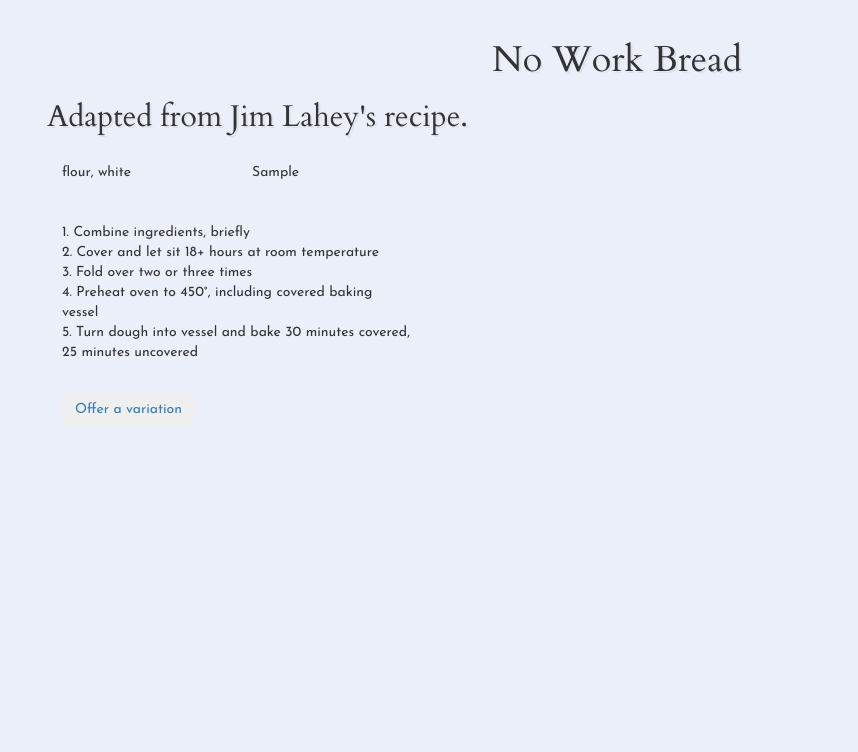
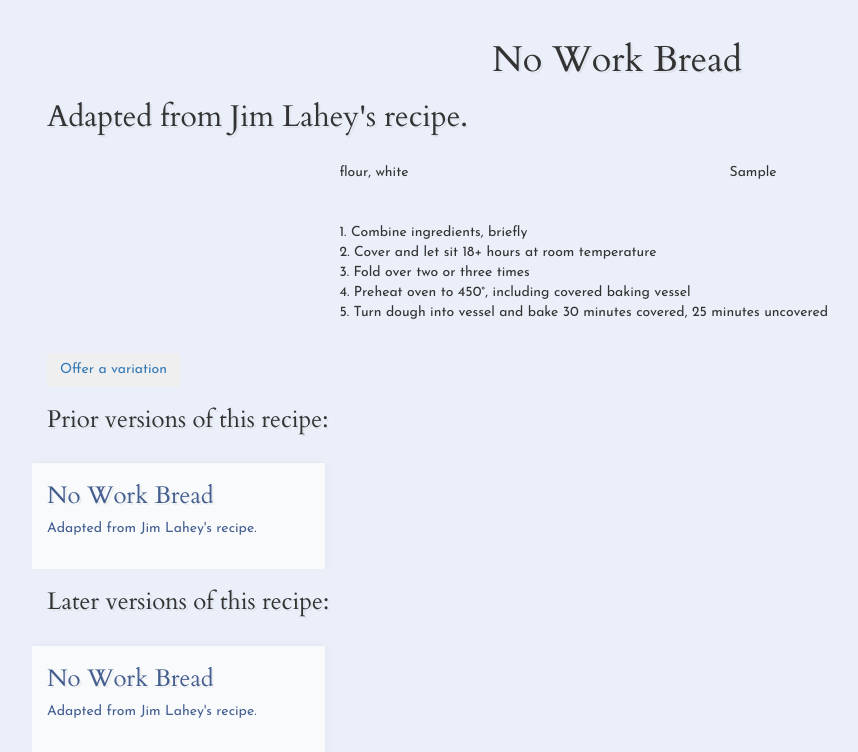
Before and after one commit to TeamReciprocity/reciprocity, a Django app: page /recipe/view/1/ in a window 1280 px wide. Shown: the part 52-804 px from the top of the page, without its empty margins (23-881 px from the left). Before the commit the page ends 466 px from the top, so only its background shows below. Run offline with Django 3.2, Linux system fonts and the light colour scheme; a user stored in the database is signed in; data comes from the database, SQL or seed files in the repository; tables that the repository leaves empty hold one stand-in row (values such as "Sample post"); parts of the project's set-up code (start-up, migrations or seed data) failed here and were passed over; some libraries are stand-ins or nearby versions.

Commit message:
detail view styled

```diff
--- a/reciprocity/recipe/templates/recipe/view-recipe.html
+++ b/reciprocity/recipe/templates/recipe/view-recipe.html
@@ -8,17 +8,18 @@ Reciprocity - {{ recipe.title }}
 <div class="container">
   <h1 class="page_title">{{ recipe.title }}</h1>
   <h2>{{ recipe.description }}</h2>
-  <div class="container-fluid">
     {% for ingredient in recipe.ingredients_in_recipe.all %}
     <div class="row">
-      <div class="col-md-2">{{ ingredient.ingredient }}</div>
-      <div class="col-md-4">{{ ingredient.quantity }}</div>
-      <div class="col-md-5"></div>
+      <div class="col-md-3"></div>
+      <div class="col-md-4">{{ ingredient.ingredient }}</div>
+      <div class="col-md-2">{{ ingredient.quantity }}</div>
+      <div class="col-md-3"></div>
     </div>
     {% endfor %}
     <div class="row">
-      <div class="col-md-4">{{ recipe.directions|linebreaks }}</div>
-      <div class="col-md-8"></div>
+      <div class="col-md-3"></div>
+      <div class="col-md-6">{{ recipe.directions|linebreaks }}</div>
+      <div class="col-md-3"></div>
     </div>
     {% if request.user.pk == recipe.author.pk %}
     <a href="{% url 'edit-recipe' pk=recipe.pk %}">
@@ -28,7 +29,34 @@ Reciprocity - {{ recipe.title }}
     <a href="{% url 'vary-recipe' pk=recipe.pk %}">
       <button class="btn">Offer a variation</button></a>
     {% endif %}
-  </div>
+    {% if recipe.ancestors.all %}
+    <h3>Prior versions of this recipe:</h3>
+    {% endif %}
+    <div class="row">
+      {% for recipe in recipe.ancestors.all|slice:":6" %}
+      {% if not forloop.counter|divisibleby:3 %}
+      {% include 'recipe/recipe_tile.html' %}
+      {% else %}
+      {% include 'recipe/recipe_tile.html' %}
+    </div>
+    <div class="row">
+      {% endif %}
+      {% endfor %}
+    </div>
+    {% if recipe.total_variations.all %}
+    <h3>Later versions of this recipe:</h3>
+    {% endif %}
+    <div class="row">
+      {% for recipe in recipe.total_variations.all|slice:":6" %}
+      {% if not forloop.counter|divisibleby:3 %}
+      {% include 'recipe/recipe_tile.html' %}
+      {% else %}
+      {% include 'recipe/recipe_tile.html' %}
+    </div>
+    <div class="row">
+      {% endif %}
+      {% endfor %}
+    </div>
 </div>
 
 {% endblock %}
--- a/reciprocity/recipe/urls.py
+++ b/reciprocity/recipe/urls.py
@@ -20,10 +20,10 @@ urlpatterns = [
         name='ingredient-autocomplete',),
     url(r'^add/$', login_required(add_recipe), name='add-recipe'),
     url(r'^view/(?P<pk>[0-9]+)/$',
-        login_required(RecipeDetailView.as_view(
+        RecipeDetailView.as_view(
             model=Recipe,
             template_name='recipe/view-recipe.html'
-        )),
+        ),
         name='view-recipe'),
     url(r'^edit/(?P<pk>[0-9]+)/$',
         login_required(edit_recipe), name='edit-recipe'),
```
